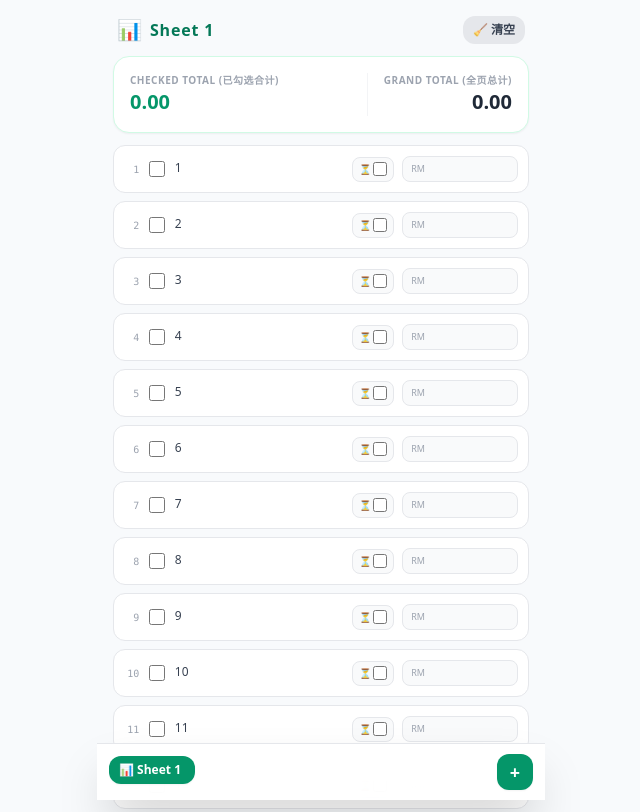
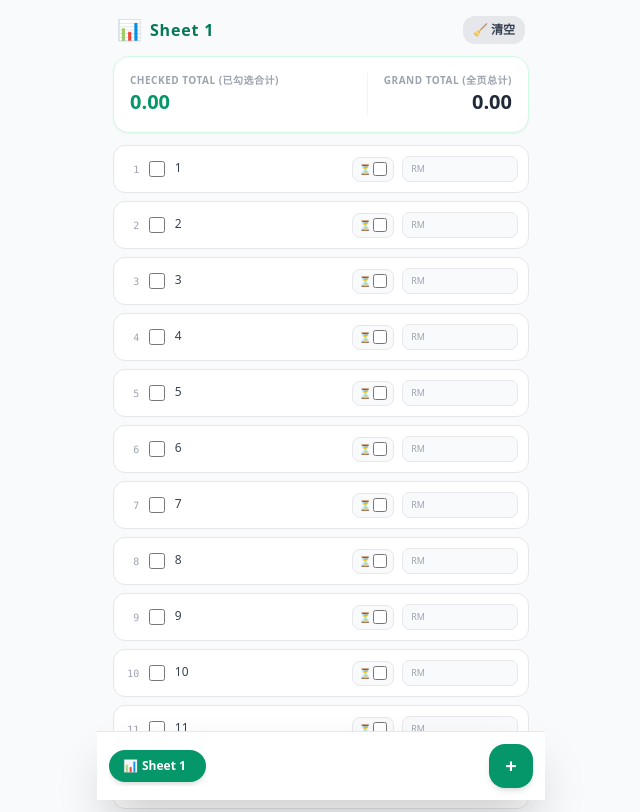
Before and after one commit to Mcwu33/Sales-Rolling-Apps, a plain HTML site: page index.html in a window 1280 px wide. Shown: the top 812 px of the page, without its empty margins (319-959 px from the left). Drawn offline with nearby package versions, Linux system fonts and the light colour scheme.

Commit message:
Update index.html

```diff
--- a/index.html
+++ b/index.html
@@ -39,6 +39,14 @@
         .page-transition {
             animation: fadeIn 0.15s ease-in-out;
         }
+        /* 优化底部滚动条样式，使其在手机上更加美观且丝滑 */
+        .no-scrollbar::-webkit-scrollbar {
+            display: none;
+        }
+        .no-scrollbar {
+            -ms-overflow-style: none;
+            scrollbar-width: none;
+        }
     </style>
 </head>
 <body class="min-h-screen flex flex-col justify-between selection:bg-emerald-100">
@@ -48,7 +56,7 @@
         <div class="flex justify-between items-center px-1">
             <div class="flex items-center space-x-2">
                 <span class="text-xl">📊</span>
-                <h1 id="sheetTitleDisplay" class="text-base font-bold tracking-wider text-emerald-700 cursor-pointer" onclick="renameCurrentSheet()" title="点击重命名 Sheet">Sales-Rolling-Apps</h1>
+                <h1 id="sheetTitleDisplay" class="text-base font-bold tracking-wider text-emerald-700 cursor-pointer truncate max-w-[240px]" onclick="renameCurrentSheet()" title="点击重命名 Sheet">Sales-Rolling-Apps</h1>
             </div>
             <div class="flex items-center space-x-2">
                 <button onclick="clearCurrentSheet()" class="bg-gray-200 text-gray-700 font-semibold px-2.5 py-1.5 rounded-xl text-xs active:scale-95 transition" title="清空当前 Sheet 数据">
@@ -75,12 +83,12 @@
         <!-- 动态生成 33 行 -->
     </div>
 
-    <!-- 底部 Excel 风格 Sheet 标签栏 -->
-    <div class="fixed bottom-0 left-0 right-0 max-w-md mx-auto bg-white/95 backdrop-blur-md border-t border-gray-200 px-3 py-2.5 flex items-center space-x-2 z-50 shadow-2xl">
-        <div id="sheetTabsContainer" class="flex items-center space-x-1.5 flex-1 overflow-x-auto pb-1">
+    <!-- 底部 Excel 风格 Sheet 标签栏 (放大尺寸 + 丝滑无碍滚动) -->
+    <div class="fixed bottom-0 left-0 right-0 max-w-md mx-auto bg-white/95 backdrop-blur-md border-t border-gray-200 px-3 py-3 flex items-center space-x-2 z-50 shadow-2xl">
+        <div id="sheetTabsContainer" class="flex items-center space-x-2 flex-1 overflow-x-auto no-scrollbar py-1">
             <!-- 动态生成 Sheet 标签 -->
         </div>
-        <button onclick="addNewSheet()" class="w-9 h-9 bg-emerald-600 text-white hover:bg-emerald-700 rounded-xl flex items-center justify-center font-bold text-lg transition shrink-0 active:scale-95 shadow-sm" title="新增 Sheet 页面">
+        <button onclick="addNewSheet()" class="w-11 h-11 bg-emerald-600 text-white hover:bg-emerald-700 rounded-2xl flex items-center justify-center font-bold text-xl transition shrink-0 active:scale-95 shadow-md" title="新增 Sheet 页面">
             +
         </button>
     </div>
@@ -93,9 +101,9 @@
                 rows.push({
                     id: Date.now() + i,
                     checked: false,
-                    pending: false, // 新增：⏳ 状态标记
+                    pending: false,
                     label: `${i}`,
-                    amount: ''     // 默认留空，不再显示 0
+                    amount: ''
                 });
             }
             return rows;
@@ -200,7 +208,6 @@
             }
         }
 
-        // 切换 ⏳ 挂账红字状态
         function toggleRowPending(rowId) {
             let sheet = getCurrentSheet();
             if (!sheet) return;
@@ -233,19 +240,20 @@
             // 1. 渲染顶部标题
             document.getElementById('sheetTitleDisplay').textContent = sheet.name;
 
-            // 2. 渲染底部 Sheet 标签栏
+            // 2. 渲染底部 Sheet 标签栏 (加大尺寸、支持优雅横向滚动)
             let tabsContainer = document.getElementById('sheetTabsContainer');
             tabsContainer.innerHTML = appData.map((s, index) => {
                 let isActive = s.id === activeSheetId;
                 return `
-                    <div class="flex items-center space-x-1 shrink-0 ${isActive ? 'bg-emerald-600 text-white shadow-sm' : 'bg-gray-100 text-gray-600 hover:bg-gray-200'} px-2.5 py-1.5 rounded-xl text-xs font-bold transition">
-                        <div onclick="switchSheet(${s.id})" class="cursor-pointer flex items-center space-x-1">
-                            <span>📊 ${s.name}</span>
+                    <div class="flex items-center space-x-1.5 shrink-0 ${isActive ? 'bg-emerald-600 text-white shadow-md' : 'bg-gray-100 text-gray-700 hover:bg-gray-200'} px-3.5 py-2 rounded-2xl text-xs font-bold transition">
+                        <div onclick="switchSheet(${s.id})" class="cursor-pointer flex items-center space-x-1 max-w-[120px] truncate" title="${s.name}">
+                            <span>📊</span>
+                            <span class="truncate">${s.name}</span>
                         </div>
-                        <div class="flex items-center space-x-0.5 ml-1 opacity-80">
-                            ${index > 0 ? `<button onclick="moveSheet(${index}, -1)" title="向左移动" class="px-1 hover:bg-black/10 rounded">◀</button>` : ''}
-                            ${index < appData.length - 1 ? `<button onclick="moveSheet(${index}, 1)" title="向右移动" class="px-1 hover:bg-black/10 rounded">▶</button>` : ''}
-                            ${appData.length > 1 ? `<button onclick="deleteCurrentSheet(${s.id}, event)" title="删除" class="px-1 hover:text-rose-200">×</button>` : ''}
+                        <div class="flex items-center space-x-1 ml-1 opacity-90">
+                            ${index > 0 ? `<button onclick="moveSheet(${index}, -1)" title="向左移动" class="px-1 py-0.5 hover:bg-black/10 rounded">◀</button>` : ''}
+                            ${index < appData.length - 1 ? `<button onclick="moveSheet(${index}, 1)" title="向右移动" class="px-1 py-0.5 hover:bg-black/10 rounded">▶</button>` : ''}
+                            ${appData.length > 1 ? `<button onclick="deleteCurrentSheet(${s.id}, event)" title="删除" class="px-1 py-0.5 hover:text-rose-200">×</button>` : ''}
                         </div>
                     </div>
                 `;
@@ -269,7 +277,6 @@
             // 4. 渲染固定 33 行
             let rowsContainer = document.getElementById('rowsContainer');
             rowsContainer.innerHTML = sheet.rows.map((r, idx) => {
-                // 如果 pending 为 true，金额显示为红色
                 let amountColorClass = r.pending ? 'text-rose-600 font-black' : 'text-emerald-700 font-bold';
 
                 return `
@@ -283,13 +290,11 @@
 
                         <!-- 金额输入框与 ⏳ 状态勾选 -->
                         <div class="flex items-center space-x-2 shrink-0">
-                            <!-- ⏳ 状态小勾选框 -->
                             <label class="flex items-center space-x-0.5 cursor-pointer bg-gray-50 hover:bg-gray-100 px-1.5 py-1 rounded-lg border border-gray-200 text-[10px]" title="标记待定/红字 (⏳)">
                                 <span class="select-none">⏳</span>
                                 <input type="checkbox" ${r.pending ? 'checked' : ''} onchange="toggleRowPending(${r.id})" class="w-3.5 h-3.5 accent-rose-600 cursor-pointer rounded">
                             </label>
 
-                            <!-- 金额输入框 (去零留空) -->
                             <div class="flex items-center bg-gray-50 px-2 py-1 rounded-lg border border-gray-200">
                                 <span class="text-[9px] text-gray-400 mr-1">RM</span>
                                 <input type="number" step="0.01" value="${r.amount !== '' ? r.amount : ''}" placeholder="" onchange="updateRowData(${r.id}, 'amount', this.value)" class="bg-transparent text-xs ${amountColorClass} w-20 text-right focus:outline-none">
```
